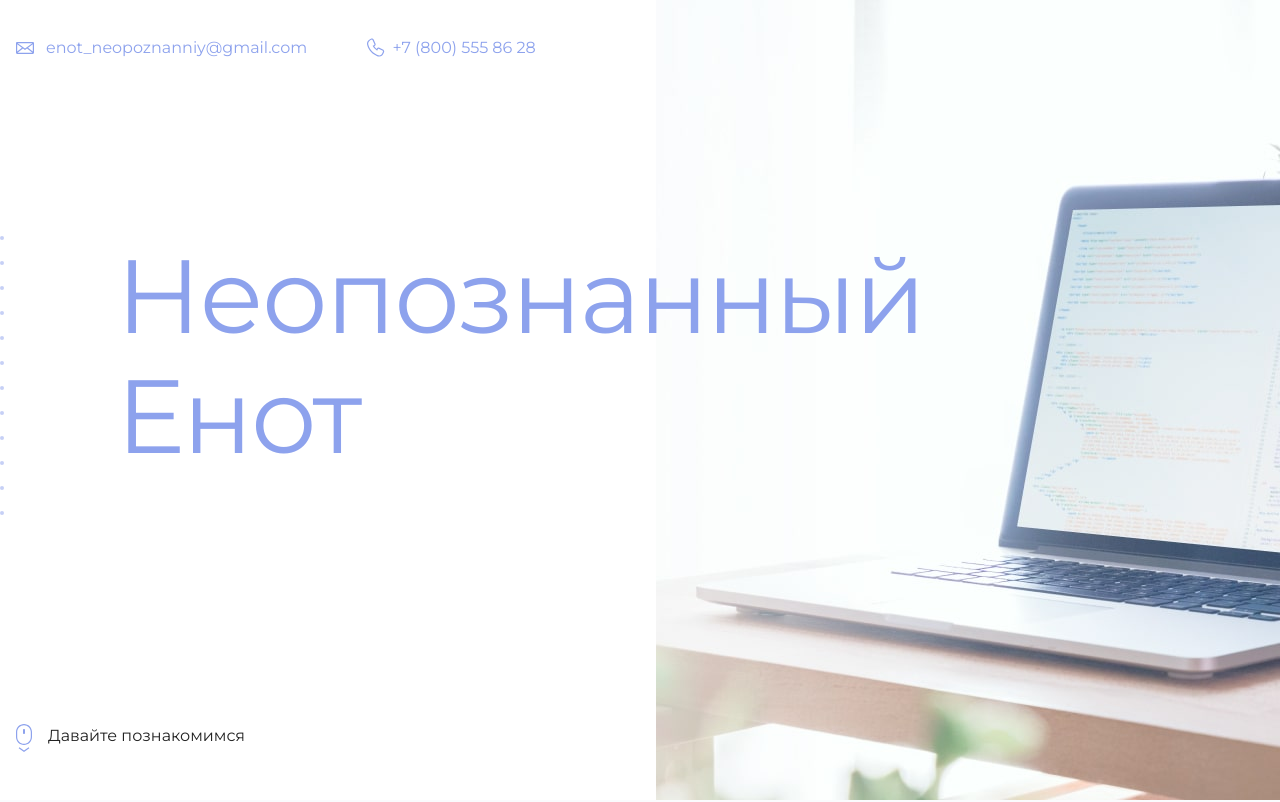
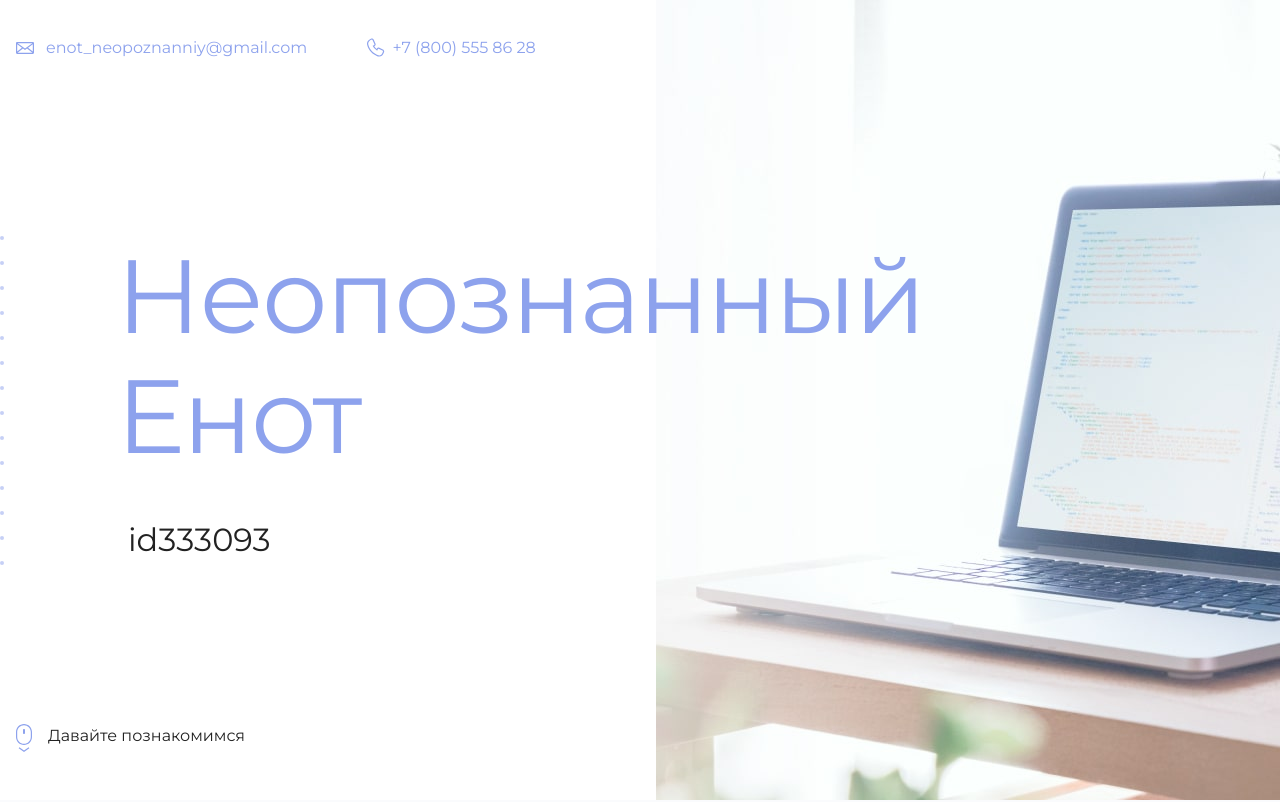
Before and after one commit to JoyField96/akademy-site, a plain HTML site: page index.html in a window 1280 px wide. Shown: the top 802 px of the page. Drawn offline with Linux system fonts and the light colour scheme.

Commit message:
Update index.html

```diff
--- a/index.html
+++ b/index.html
@@ -19,7 +19,7 @@
       <section class="hero-image">
         <div class="container">
           <h1 class="heading">Неопознанный Енот</h1>
-          <p><!-- Тут ваш id на сайте Академии --></p>
+          <p>id333093</p>
         </div>
       </section>
 
```
